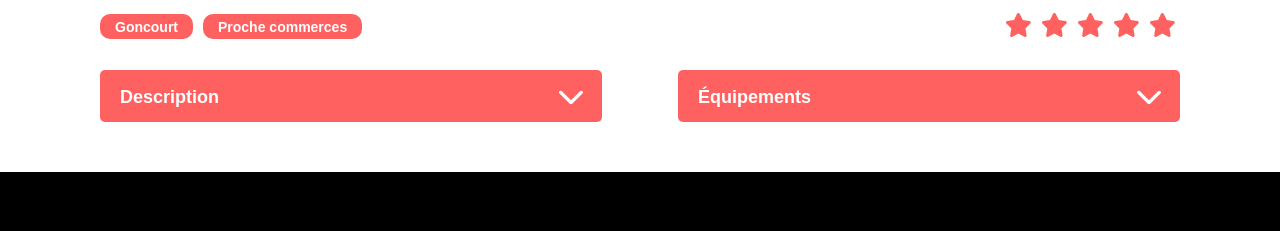
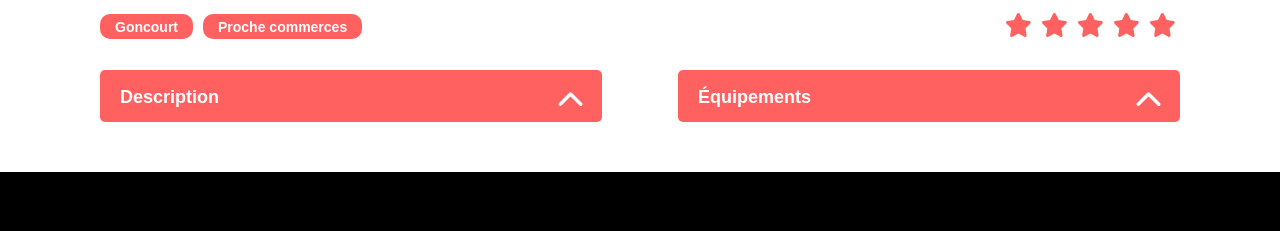
Before and after one commit to Bulmond/OpenClassroomsP5, a React (Vite) app: page /logement/0979876d in a window 1280 px wide. Shown: the part 685-916 px from the top of the page. Built offline with nearby package versions, Linux system fonts and the light colour scheme.

Commit message:
Added animations to dropdowns

```diff
--- a/src/components/Dropdown.jsx
+++ b/src/components/Dropdown.jsx
@@ -2,43 +2,25 @@ import { useState } from "react";
 import open from "../assets/arrow-opened-24px.svg";
 import close from "../assets/arrow-closed-24px.svg";
 
-const Dropdown = ({ title, content, type }) => {
+const Dropdown = (props) => {
     const [isOpen, setIsOpen] = useState(false);
-    const isList = type ? (
-        <div className="kasa-dropdown-item">
+
+    return (
+        <div
+            className={`${
+                isOpen ? "kasa-dropdown-item" : "kasa-dropdown-item-hidden"
+            }`}
+        >
             <div className="kasa-dropdown-header">
-                <h2>{title}</h2>
-                <span onClick={() => setIsOpen(false)}>
-                    <img src={close} alt="closed arrow button" />
+                <h2>{props.title}</h2>
+                <span onClick={() => setIsOpen(!isOpen)}>
+                    <img
+                        src={isOpen ? open : close}
+                        alt="closed arrow button"
+                    />
                 </span>
             </div>
-            <ul>
-                {content.map((element) => (
-                    <li key={`equip-${element}`}>{element}</li>
-                ))}
-            </ul>
-        </div>
-    ) : (
-        <div className="kasa-dropdown-item">
-            <div className="kasa-dropdown-header">
-                <h2>{title}</h2>
-                <span onClick={() => setIsOpen(false)}>
-                    <img src={close} alt="closed arrow button" />
-                </span>
-            </div>
-            <p>{content}</p>
-        </div>
-    );
-    return isOpen ? (
-        isList
-    ) : (
-        <div className="kasa-dropdown-item">
-            <div className="kasa-dropdown-header">
-                <h2>{title}</h2>
-                <span onClick={() => setIsOpen(true)}>
-                    <img src={open} alt="opened arrow button" />
-                </span>
-            </div>
+            {props.children}
         </div>
     );
 };
--- a/src/pages/About.jsx
+++ b/src/pages/About.jsx
@@ -10,7 +10,9 @@ const About = () => {
             <Banner image={about} />
             <div className="kasa-dropdown-wrapper">
                 {dropdownList.map(({ id, title, content }) => (
-                    <Dropdown key={id} title={title} content={content} />
+                    <Dropdown key={id} title={title}>
+                        <p>{content}</p>
+                    </Dropdown>
                 ))}
             </div>
         </main>
--- a/src/pages/Rentals.jsx
+++ b/src/pages/Rentals.jsx
@@ -43,12 +43,18 @@ const Rentals = ({ rentalList }) => {
                         <Ratings rating={rating} />
                     </div>
                     <div className="kasa-rental-dropdown">
-                        <Dropdown title={"Description"} content={description} />
-                        <Dropdown
-                            title={"Équipements"}
-                            content={equipments}
-                            type={"obj"}
-                        />
+                        <Dropdown title={"Description"}>
+                            <p className="kasa-dropdown-children">
+                                {description}
+                            </p>
+                        </Dropdown>
+                        <Dropdown title={"Équipements"}>
+                            <ul className="kasa-dropdown-children">
+                                {equipments.map((element) => (
+                                    <li key={`equip-${element}`}>{element}</li>
+                                ))}
+                            </ul>
+                        </Dropdown>
                     </div>
                 </main>
             )
--- a/src/sass/components/_dropdown.scss
+++ b/src/sass/components/_dropdown.scss
@@ -25,10 +25,40 @@
 }
 
 .kasa-dropdown-item {
-    p {
+    display: flex;
+    flex-direction: column;
+    transition: height 500ms, opacity 400ms;
+    height: 100%;
+    .kasa-dropdown-children {
+        display: flex;
+        flex-direction: column;
+        font: 400 18px $font-stack;
+        padding: 16px 20px 20px;
+        background-color: $grid-background-color;
+        border-radius: 5px;
+        height: 100%;
+        transition: height 500ms, opacity 400ms;
+    }
+    h2 {
+        font: 700 18px $font-stack;
+    }
+}
+
+.kasa-dropdown-item-hidden {
+    display: flex;
+    flex-direction: column;
+    transition: height 500ms, opacity 400ms;
+    height: 52px;
+    overflow: hidden;
+    .kasa-dropdown-children {
         font: 400 18px $font-stack;
         padding: 25px 20px 20px 28px;
         background-color: $grid-background-color;
+        border-radius: 5px;
+        transition: height 500ms ease-out, opacity 400ms;
+    }
+    h2 {
+        font: 700 18px $font-stack;
     }
 }
 
@@ -37,12 +67,4 @@
     grid-template-columns: 1fr 1fr;
     gap: 76px;
     margin-top: 24px;
-    h2 {
-        font: 700 18px $font-stack;
-    }
-    ul {
-        background-color: $grid-background-color;
-        font: 400 18px $font-stack;
-        padding: 16px 20px 20px ;
-    }
 }
```
